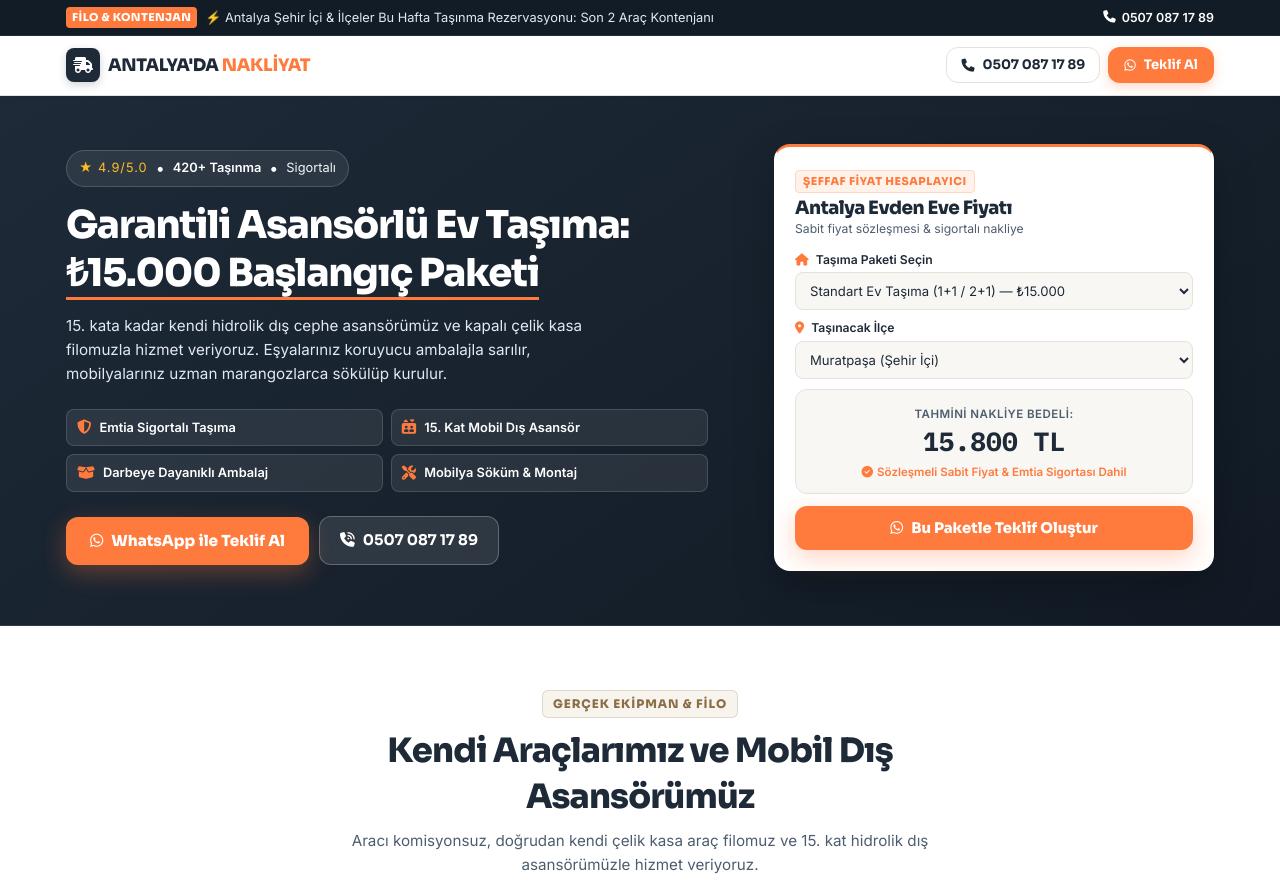
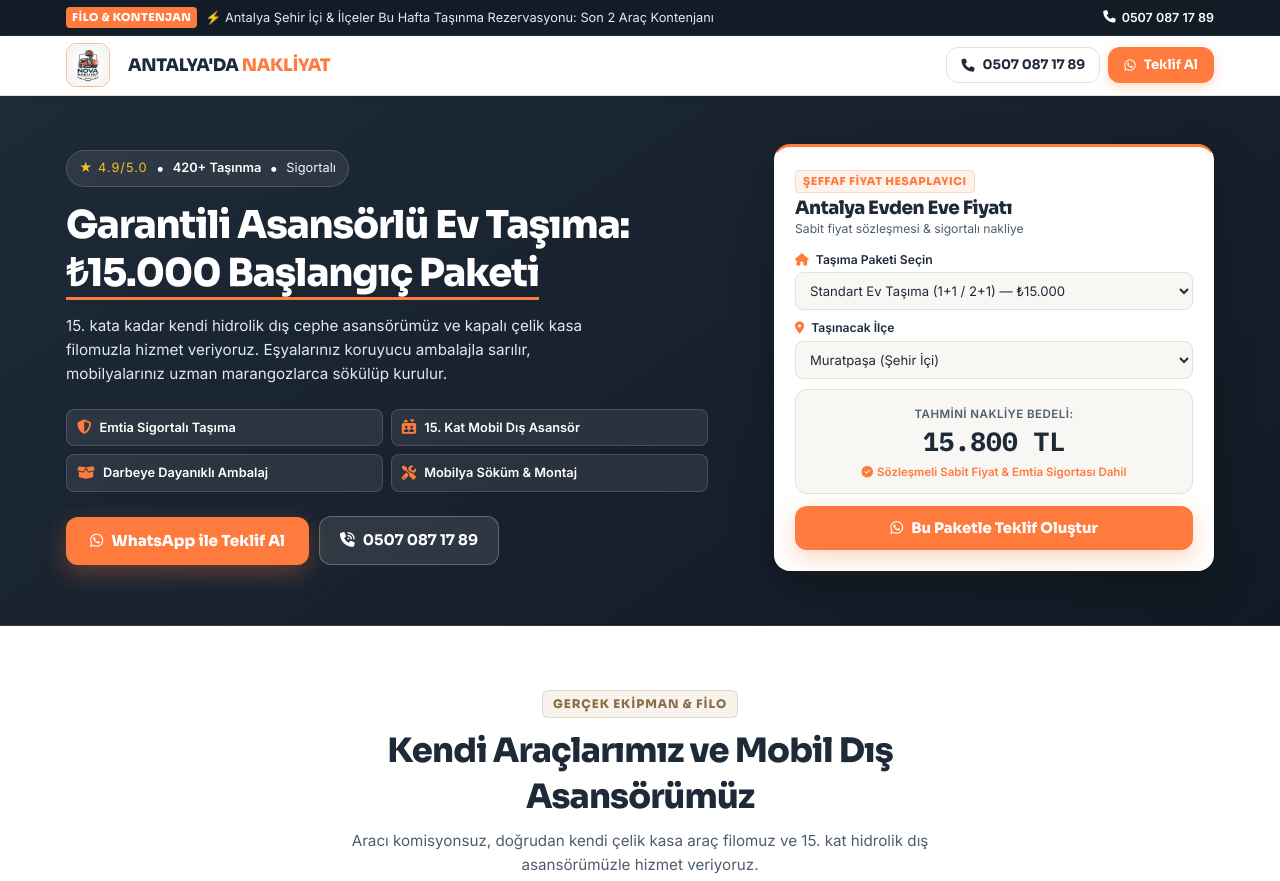
Before and after one commit to novadigital-official/nova-nakliyat, a plain HTML site: page index.html in a window 1280 px wide. Shown: the top 881 px of the page. Drawn offline with Linux system fonts and the light colour scheme.

Commit message:
feat(branding): add official custom logo and navbar branding

```diff
--- a/index.html
+++ b/index.html
@@ -53,6 +53,7 @@
     <link href="https://fonts.googleapis.com/css2?family=IBM+Plex+Mono:wght@600;700&family=Inter:wght@400;500;600&family=Sora:wght@600;700;800&display=swap" rel="stylesheet">
     <link rel="stylesheet" href="https://cdnjs.cloudflare.com/ajax/libs/font-awesome/6.5.1/css/all.min.css">
 
+    <link rel="icon" type="image/jpeg" href="images/logo.jpg">
     <link rel="stylesheet" href="style.css">
 
     <!-- SCHEMA.ORG JSON-LD -->
@@ -118,7 +119,7 @@
     <header class="site-header">
         <div class="container header-flex">
             <a href="#" class="brand-box">
-                <div class="brand-symbol"><i class="fa-solid fa-truck-fast"></i></div>
+                <img src="images/logo.jpg" alt="Nova Nakliyat Logo" class="brand-logo-img" style="width: 44px; height: 44px; border-radius: 10px; object-fit: cover; border: 1.5px solid rgba(255,122,61,0.5); margin-right: 10px;">
                 <span class="brand-name">ANTALYA'DA <span class="brand-accent">NAKLİYAT</span></span>
             </a>
 
```
Also changed, not shown: images/logo.jpg (added).
